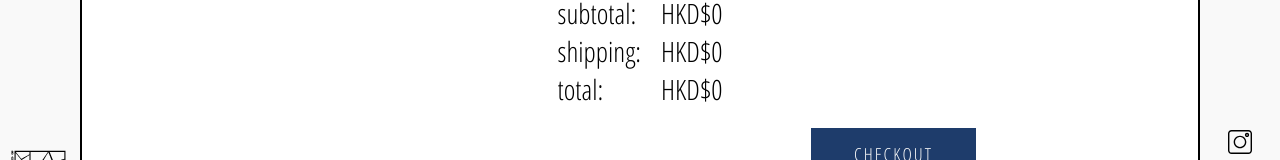
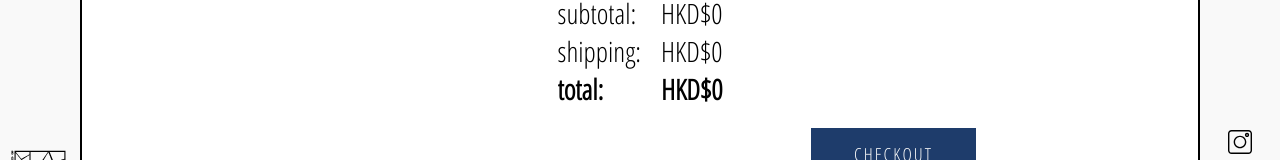
Before and after one commit to brimac1634/Bon-Client, a React (Create React App) app: page /cart in a window 1280 px wide. Shown: the part 210-370 px from the top of the page. Built offline with nearby package versions, Linux system fonts and the light colour scheme.

Commit message:
changed alert to useEffect to better cancel out the alert without showing multiple times. further integrated order summary

```diff
--- a/src/components/alert/alert.component.js
+++ b/src/components/alert/alert.component.js
@@ -1,4 +1,4 @@
-import React from 'react';
+import React, { useEffect } from 'react';
 import { connect } from 'react-redux';
 import { createStructuredSelector } from 'reselect';
 
@@ -19,7 +19,11 @@ const mapDispatchToProps = dispatch => ({
 const Alert = ({ isShowing, message, toggleAlert }) => {
 	const animate = isShowing ? 'fade-in' : 'fade-out';
 
-	if (isShowing) setTimeout(()=>toggleAlert(), 3000)
+	useEffect(()=>{
+		if (!isShowing) return;
+		const interval = setInterval(() => toggleAlert(), 3000)
+		return () => clearInterval(interval)
+	}, [isShowing, toggleAlert])
 
 	return (
 		<div className={`alert ${animate}`}>
--- a/src/components/order-summary/order-summary.component.js
+++ b/src/components/order-summary/order-summary.component.js
@@ -32,12 +32,12 @@ const OrderSummary = ({cartItems, subtotalPrice, shippingPrice, totalPrice, smal
 			<div className='total left'>
 				<span>subtotal:</span>
 				<span>shipping:</span>
-				<span>total:</span>
+				<span className='bold'>total:</span>
 			</div>
 			<div className='total right'>
 				<span>HKD${ subtotalPrice }</span>
 				<span>HKD${ shippingPrice }</span>
-				<span>HKD${ totalPrice }</span>
+				<span className='bold'>HKD${ totalPrice }</span>
 			</div>
 		</div>
 	</div>
--- a/src/components/order-summary/order-summary.styles.scss
+++ b/src/components/order-summary/order-summary.styles.scss
@@ -25,6 +25,10 @@
 	      display: flex;
 	      flex-direction: column;
 
+	      .bold {
+	      	font-weight: 800;
+	      }
+
 	      &.left {
 	        align-items: flex-start;
 	        margin-right: 20px;
--- a/src/pages/cart-page/cart-page.component.js
+++ b/src/pages/cart-page/cart-page.component.js
@@ -1,5 +1,9 @@
 import React from 'react';
+import { connect } from 'react-redux';
 import { withRouter } from 'react-router-dom';
+import { createStructuredSelector } from 'reselect';
+
+import { selectCartItems } from '../../redux/cart/cart.selectors';
 
 import OrderSummary from '../../components/order-summary/order-summary.component';
 import CustomButton from '../../components/custom-button/custom-button.component';
@@ -9,8 +13,15 @@ import './cart-page.styles.scss';
 
 // <StripeCheckoutButton price={totalPrice} />
 
-const CartPage = ({ history }) => (
-	<div className='cart-page'>
+const mapStateToProps = createStructuredSelector({
+	cartItems: selectCartItems
+})
+
+const CartPage = ({ history, cartItems }) => (
+	<div>
+		{
+			cartItems
+			? 	<div className='cart-page'>
 					<OrderSummary />
 					<div className='checkout-button'>
 						<CustomButton
@@ -21,6 +32,9 @@ const CartPage = ({ history }) => (
 
 					</div>
 				</div>
+			: 	<span>Your shopping cart is empty</span>
+		}
+	</div>
 )
 
-export default withRouter(CartPage);
+export default withRouter(connect(mapStateToProps)(CartPage));
```
Lines whose indentation alone changed are shown as unchanged.
